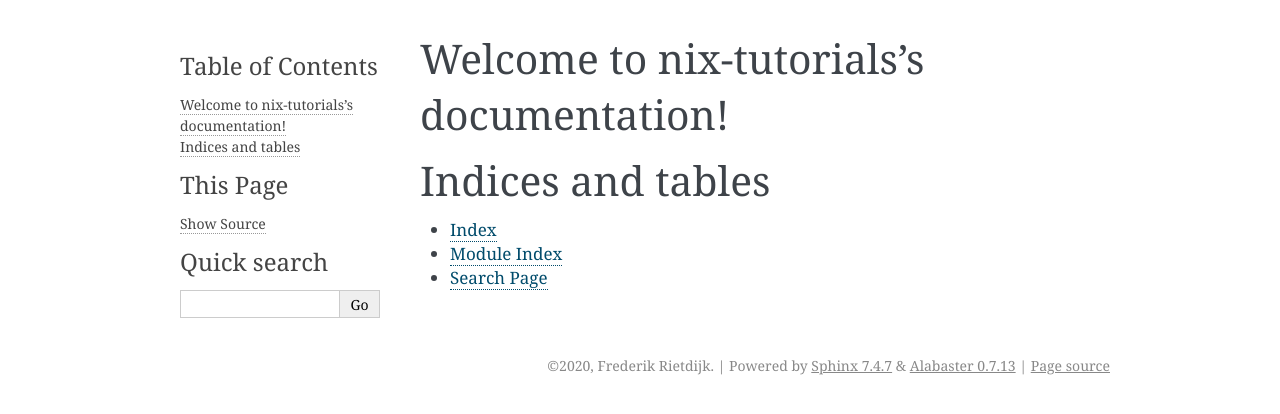
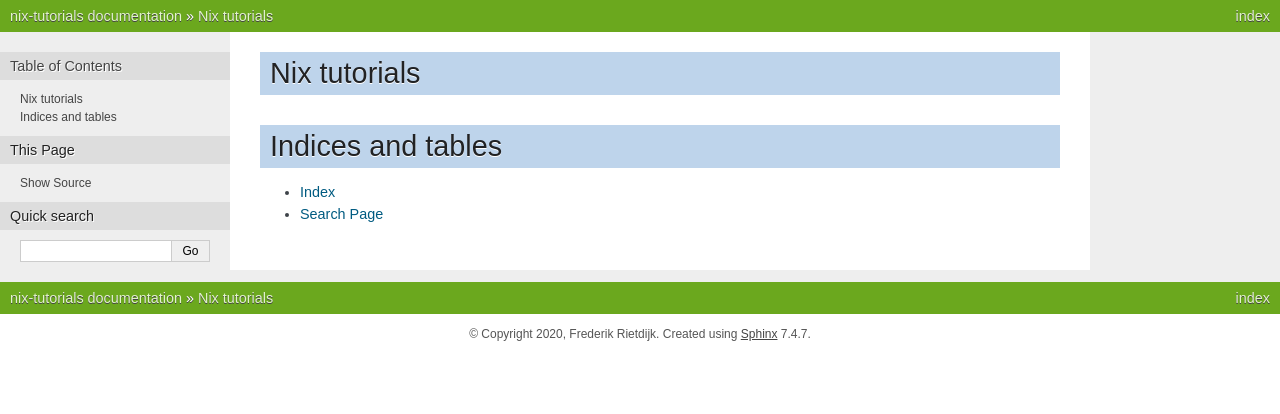
Before and after one commit to FRidh/nix-tutorials, a Sphinx documentation site: the page built from doc/index.rst, in a window 1280 px wide. Shown: the top 414 px of the page. Built offline with Sphinx 7.4.7, drawn with Linux system fonts in a browser that asks for light colours; pages that are not in the unit, such as notebooks, are missing from menus.

Commit message:
Use nature theme

```diff
--- a/doc/conf.py
+++ b/doc/conf.py
@@ -46,7 +46,7 @@
 # The theme to use for HTML and HTML Help pages.  See the documentation for
 # a list of builtin themes.
 #
-html_theme = 'alabaster'
+html_theme = 'nature'
 
 # Add any paths that contain custom static files (such as style sheets) here,
 # relative to this directory. They are copied after the builtin static files,
--- a/doc/index.rst
+++ b/doc/index.rst
@@ -3,8 +3,8 @@
    You can adapt this file completely to your liking, but it should at least
    contain the root `toctree` directive.
 
-Welcome to nix-tutorials's documentation!
-=========================================
+Nix tutorials
+=============
 
 .. toctree::
    :maxdepth: 2
```
Also changed, not shown: other parts of doc/index.rst (+0 -1 lines), 1 other file.
